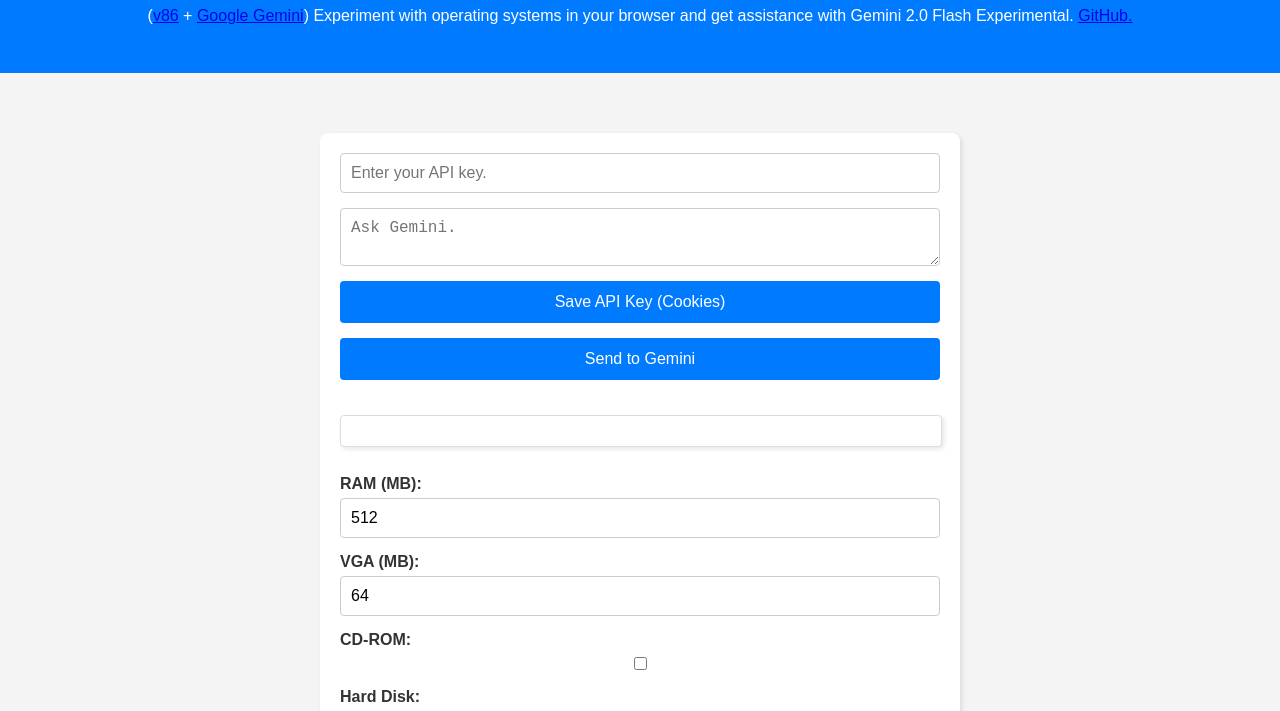
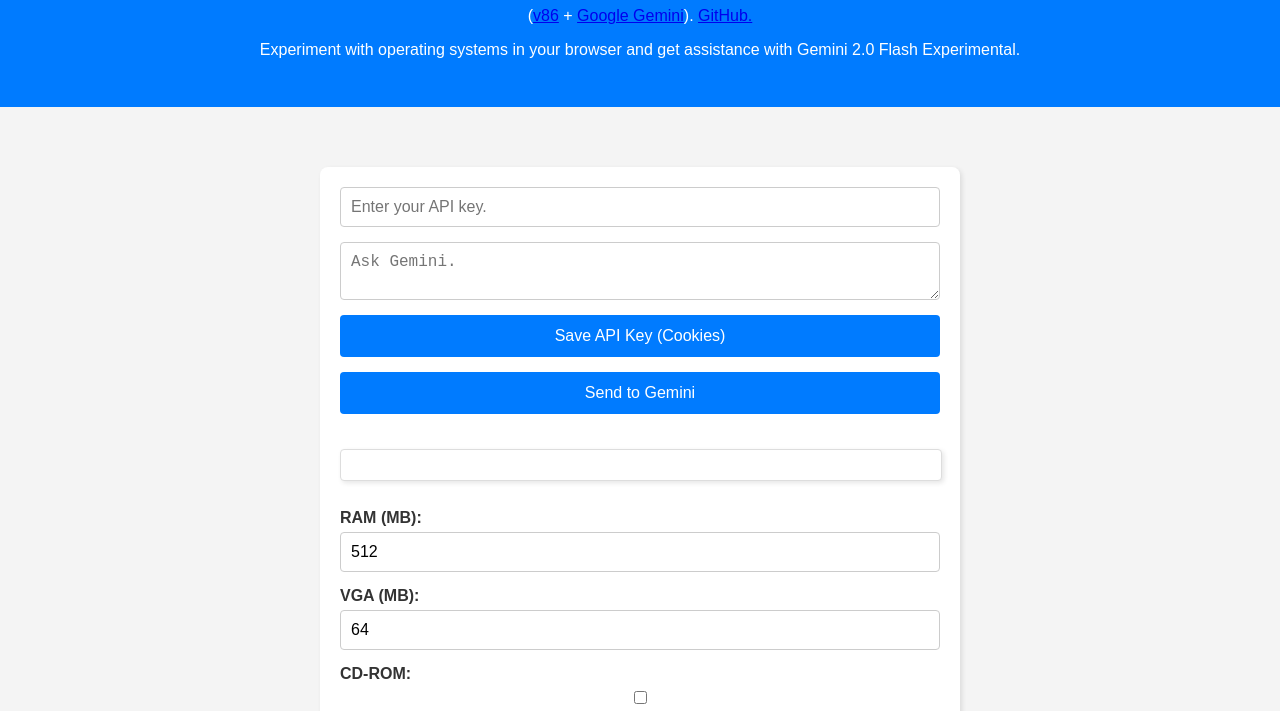
Before and after one commit to olivia1246/gemini-v86, a plain HTML site: page index.html in a window 1280 px wide. Shown: the part 105-816 px from the top of the page. Drawn offline with nearby package versions, Linux system fonts and the light colour scheme.

Commit message:
Update index.html

```diff
--- a/index.html
+++ b/index.html
@@ -119,7 +119,8 @@
   <body>
     <header class="header">
       <h1>Gemini 2.0 Flash Experimental + v86</h1>
-      <p>(<a href="https://github.com/copy/v86/">v86</a> + <a href="https://gemini.google.com">Google Gemini</a>) Experiment with operating systems in your browser and get assistance with Gemini 2.0 Flash Experimental. <a href="https://github.com/olivia1246/gemini-v86/">GitHub.</a></p>
+      <p>(<a href="https://github.com/copy/v86/">v86</a> + <a href="https://gemini.google.com">Google Gemini</a>). <a href="https://github.com/olivia1246/gemini-v86/">GitHub.</a></p>
+      <p>Experiment with operating systems in your browser and get assistance with Gemini 2.0 Flash Experimental.</p>
     </header>
     <main class="main">
       <div id="screen_container" class="screen-container">
```
